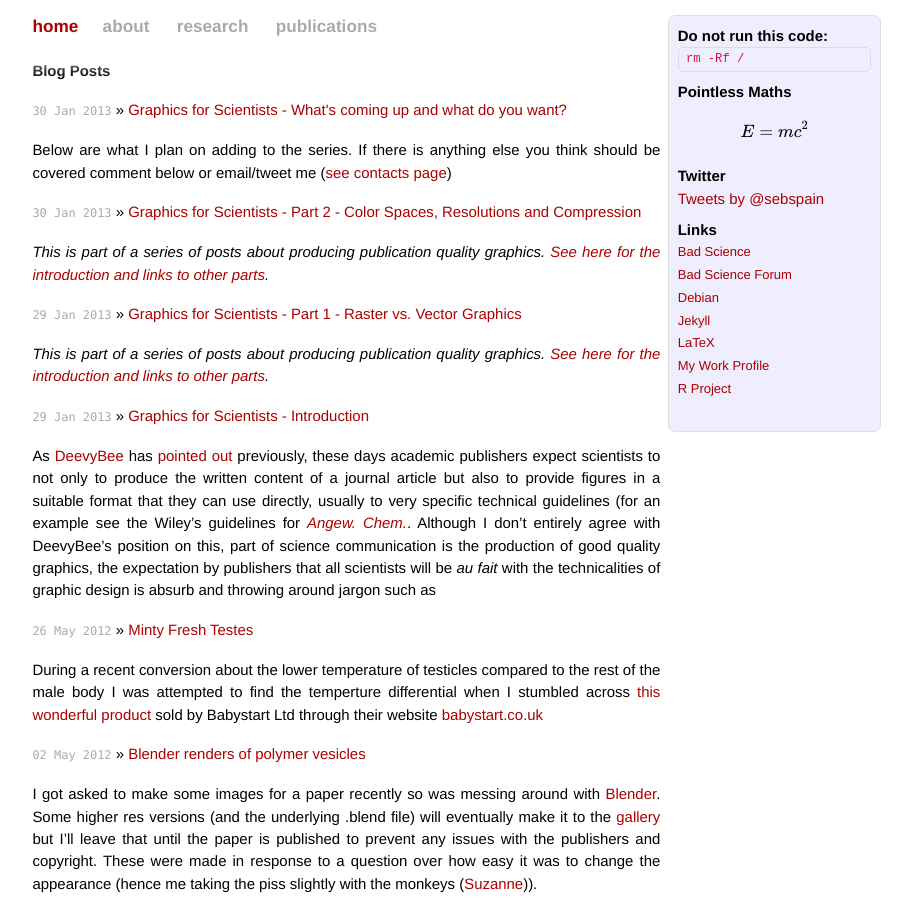
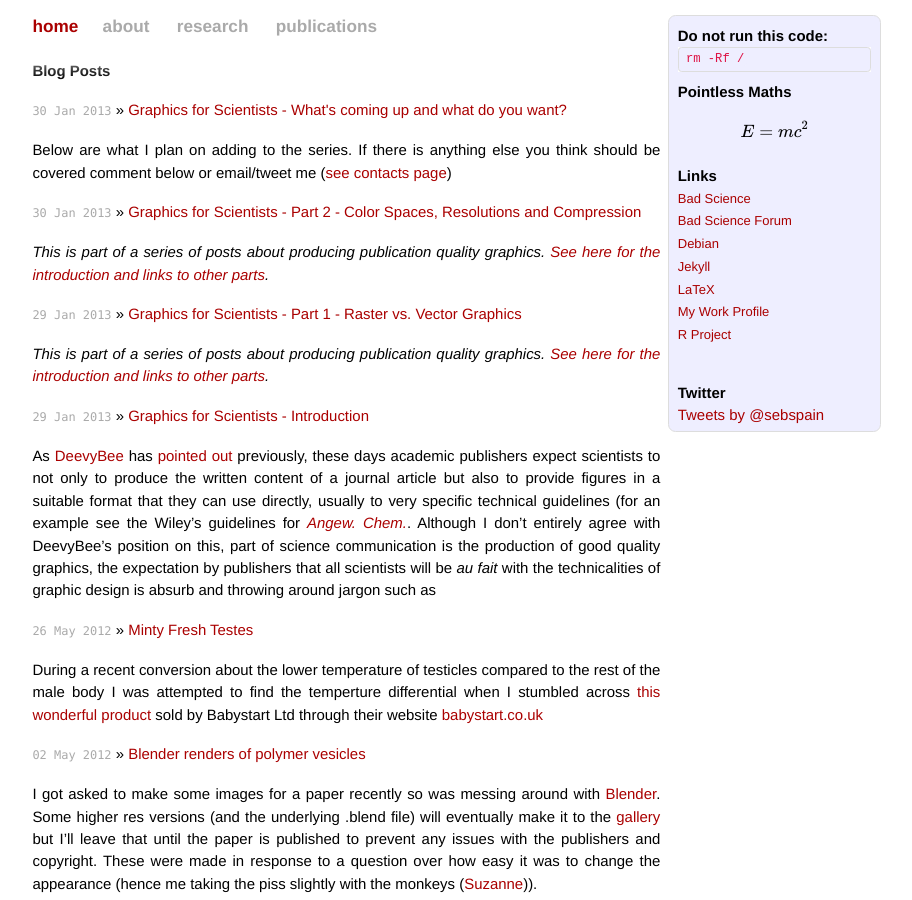
Before and after one commit to sebspain/sebspain.github.io, a Jekyll site: the page built from index.html, in a window 1280 px wide and 900 px high. Shown: the whole window, without its empty margins (189-1101 px from the left). Built offline with Jekyll 4.4.1, drawn with Linux system fonts in a browser that asks for light colours; Markdown is read by kramdown in place of the engine named in the settings; formulas are drawn with MathJax 3; comment, search, counter and statistics services are not loaded.

Commit message:
changed sidebar widget order

```diff
--- a/_layouts/front.html
+++ b/_layouts/front.html
@@ -5,8 +5,9 @@ layout: default
 <div class="sidebar">
      {% include do_not_run.md %}
     {% include eq.html %}
+    {% include links.html %}
 	{% include twitter.md %}
-     {% include links.html %}
+
 </div>
 
 <div class="site">
```
